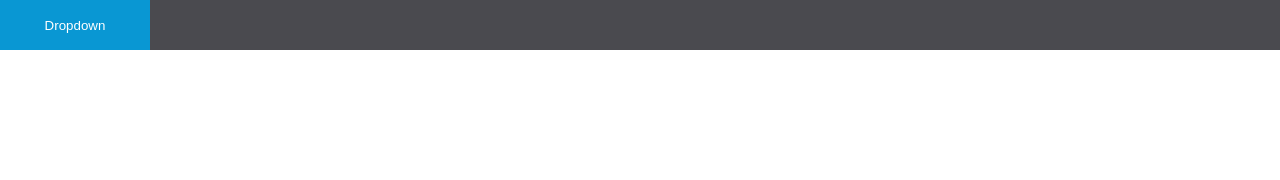
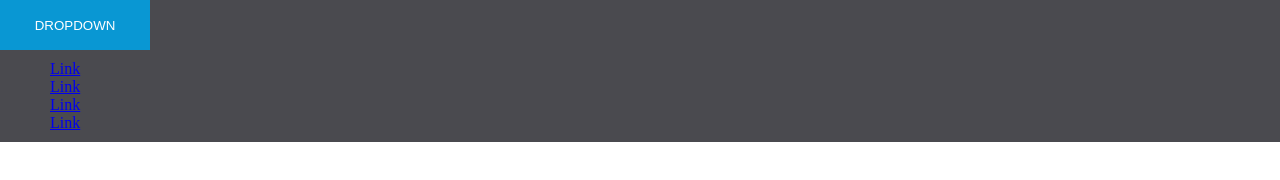
Before and after one commit to MrColorado35/animations-for-dummies, a plain HTML site: page css-witchgraft/basics.html in a window 1280 px wide. Drawn offline with Linux system fonts and the light colour scheme.

Commit message:
added ul and li items

```diff
--- a/css-witchgraft/basics.html
+++ b/css-witchgraft/basics.html
@@ -11,6 +11,12 @@
     <nav class="navDefault">
     <button>Dropdown</button>
 
+        <ul class="dropdownMenu">
+            <li class="dropdownItem"><a href="#" class="dropdownLink">Link</a></li>
+            <li class="dropdownItem"><a href="#" class="dropdownLink">Link</a></li>
+            <li class="dropdownItem"><a href="#" class="dropdownLink">Link</a></li>
+            <li class="dropdownItem"><a href="#" class="dropdownLink">Link</a></li>
+        </ul>
     </nav>
 
 </body>
--- a/css-witchgraft/style.css
+++ b/css-witchgraft/style.css
@@ -14,5 +14,11 @@ button {
     width: 150px;
     height: 50px;
     color: #fff;
+    text-transform: uppercase;
     cursor: pointer;
 }
+
+.dropdownMenu {
+    list-style: none;
+    margin: 10px;
+    }
```
